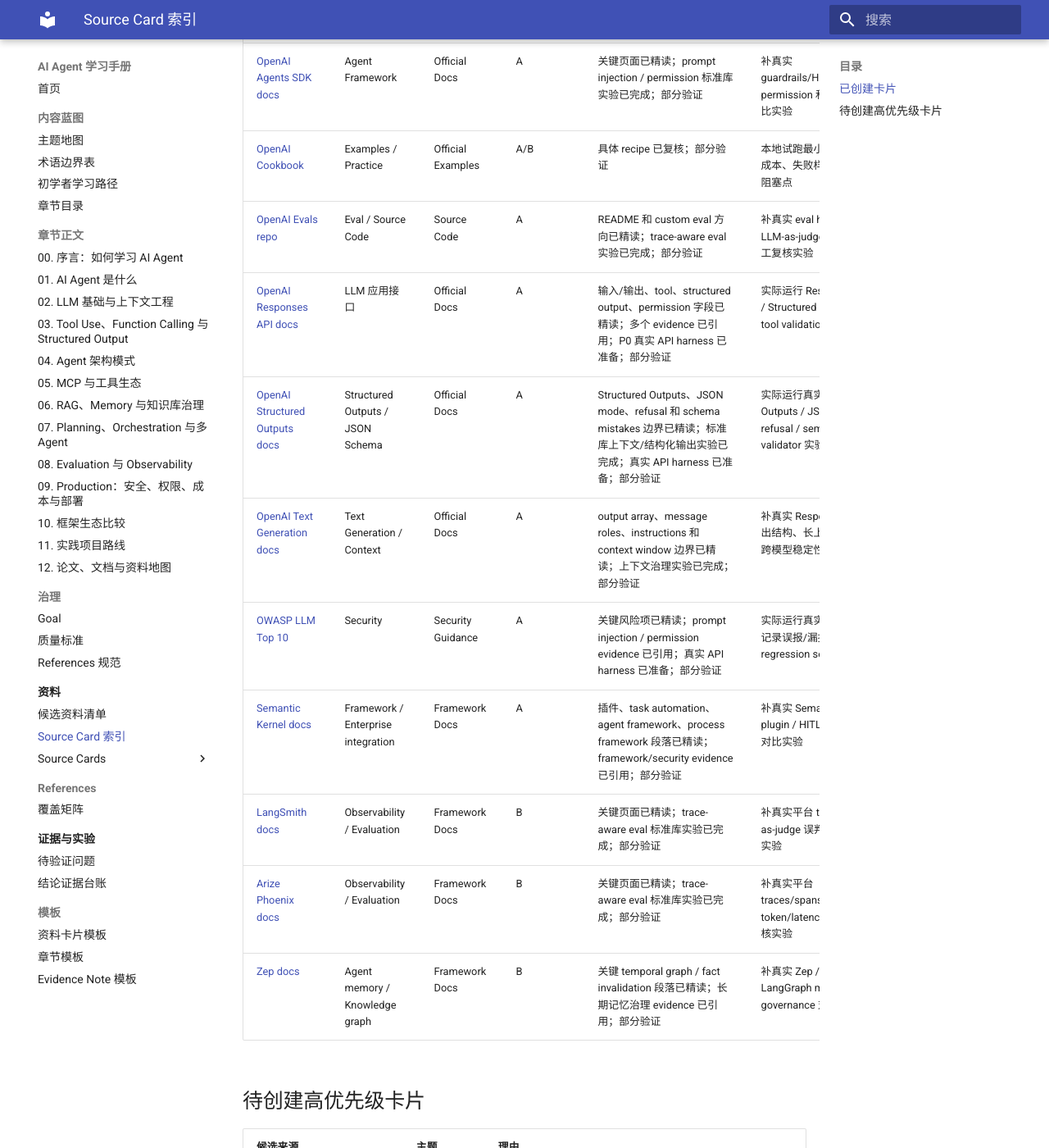
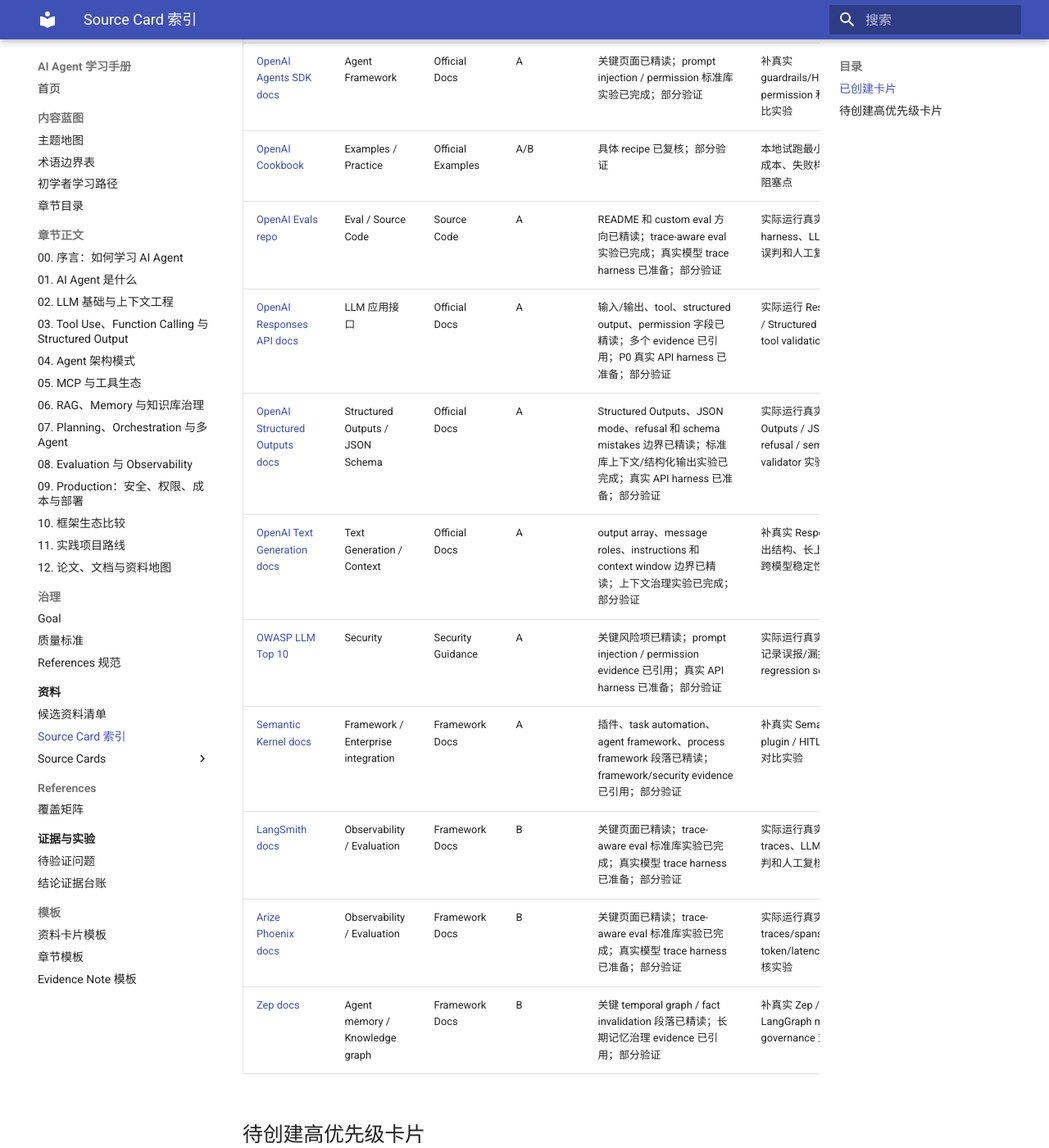
Before and after one commit to AmazingCaddy/readings-ai-agent, an MkDocs documentation site: the page built from docs/sources/source-card-index.md, in a window 1280 px wide and 1400 px high, scrolled down 2371 px. Shown: the whole window at 82% size. Built offline with MkDocs 1.6.1 and Material for MkDocs 9.7.7, drawn with Linux system fonts in a browser that asks for light colours.

Commit message:
Sync trace eval harness metadata

```diff
--- a/docs/sources/source-card-index.md
+++ b/docs/sources/source-card-index.md
@@ -28,14 +28,14 @@
 | [NIST AI RMF](source-cards/2026-nist-ai-rmf.md) | Risk / Governance | Standard / Guidance | A | 关键风险治理段落已精读；security / memory / production evidence 已引用；部分验证 | 补真实风险评审清单和安全 regression set |
 | [OpenAI Agents SDK docs](source-cards/2026-openai-agents-sdk-docs.md) | Agent Framework | Official Docs | A | 关键页面已精读；prompt injection / permission 标准库实验已完成；部分验证 | 补真实 guardrails/HITL/tool permission 和框架横向对比实验 |
 | [OpenAI Cookbook](source-cards/2026-openai-cookbook.md) | Examples / Practice | Official Examples | A/B | 具体 recipe 已复核；部分验证 | 本地试跑最小项目并记录成本、失败样例和初学者阻塞点 |
-| [OpenAI Evals repo](source-cards/2026-openai-evals-repo.md) | Eval / Source Code | Source Code | A | README 和 custom eval 方向已精读；trace-aware eval 实验已完成；部分验证 | 补真实 eval harness、LLM-as-judge 误判和人工复核实验 |
+| [OpenAI Evals repo](source-cards/2026-openai-evals-repo.md) | Eval / Source Code | Source Code | A | README 和 custom eval 方向已精读；trace-aware eval 实验已完成；真实模型 trace harness 已准备；部分验证 | 实际运行真实 eval harness、LLM-as-judge 误判和人工复核实验 |
 | [OpenAI Responses API docs](source-cards/2026-openai-responses-api-docs.md) | LLM 应用接口 | Official Docs | A | 输入/输出、tool、structured output、permission 字段已精读；多个 evidence 已引用；P0 真实 API harness 已准备；部分验证 | 实际运行 Responses API / Structured Outputs / tool validation retry 实验 |
 | [OpenAI Structured Outputs docs](source-cards/2026-openai-structured-outputs-docs.md) | Structured Outputs / JSON Schema | Official Docs | A | Structured Outputs、JSON mode、refusal 和 schema mistakes 边界已精读；标准库上下文/结构化输出实验已完成；真实 API harness 已准备；部分验证 | 实际运行真实 Structured Outputs / JSON mode / refusal / semantic validator 实验 |
 | [OpenAI Text Generation docs](source-cards/2026-openai-text-generation-docs.md) | Text Generation / Context | Official Docs | A | output array、message roles、instructions 和 context window 边界已精读；上下文治理实验已完成；部分验证 | 补真实 Responses API 输出结构、长上下文成本和跨模型稳定性实验 |
 | [OWASP LLM Top 10](source-cards/2026-owasp-llm-top-10.md) | Security | Security Guidance | A | 关键风险项已精读；prompt injection / permission evidence 已引用；真实 API harness 已准备；部分验证 | 实际运行真实攻击样例，记录误报/漏报和安全 regression set |
 | [Semantic Kernel docs](source-cards/2026-semantic-kernel-docs.md) | Framework / Enterprise integration | Framework Docs | A | 插件、task automation、agent framework、process framework 段落已精读；framework/security evidence 已引用；部分验证 | 补真实 Semantic Kernel plugin / HITL / process 对比实验 |
-| [LangSmith docs](source-cards/2026-langsmith-docs.md) | Observability / Evaluation | Framework Docs | B | 关键页面已精读；trace-aware eval 标准库实验已完成；部分验证 | 补真实平台 traces、LLM-as-judge 误判和人工复核实验 |
-| [Arize Phoenix docs](source-cards/2026-arize-phoenix-docs.md) | Observability / Evaluation | Framework Docs | B | 关键页面已精读；trace-aware eval 标准库实验已完成；部分验证 | 补真实平台 traces/spans/sessions、token/latency 和人工复核实验 |
+| [LangSmith docs](source-cards/2026-langsmith-docs.md) | Observability / Evaluation | Framework Docs | B | 关键页面已精读；trace-aware eval 标准库实验已完成；真实模型 trace harness 已准备；部分验证 | 实际运行真实平台 traces、LLM-as-judge 误判和人工复核实验 |
+| [Arize Phoenix docs](source-cards/2026-arize-phoenix-docs.md) | Observability / Evaluation | Framework Docs | B | 关键页面已精读；trace-aware eval 标准库实验已完成；真实模型 trace harness 已准备；部分验证 | 实际运行真实平台 traces/spans/sessions、token/latency 和人工复核实验 |
 | [Zep docs](source-cards/2026-zep-docs.md) | Agent memory / Knowledge graph | Framework Docs | B | 关键 temporal graph / fact invalidation 段落已精读；长期记忆治理 evidence 已引用；部分验证 | 补真实 Zep / Letta / LangGraph memory governance 对比实验 |
 
 ## 待创建高优先级卡片
```
Also changed, not shown: docs/evidence/validation-backlog.md (+3 -3 lines), docs/references/coverage-matrix.md (+2 -2 lines), docs/sources/source-cards/2026-arize-phoenix-docs.md (+1 -1 lines), docs/sources/source-cards/2026-langsmith-docs.md (+1 -1 lines), docs/sources/source-cards/2026-openai-evals-repo.md (+3 -2 lines).
